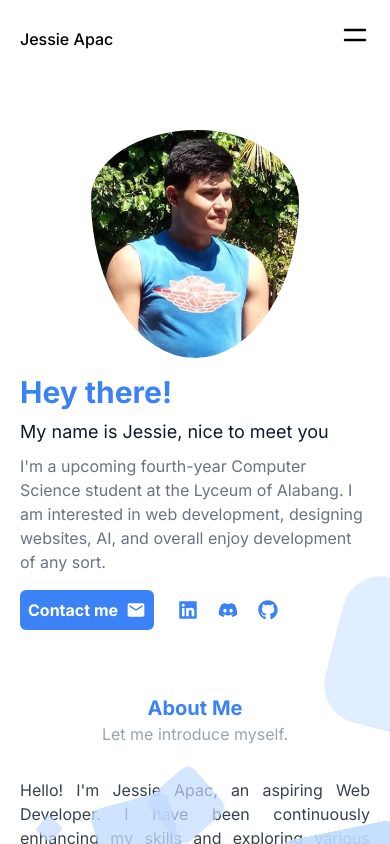
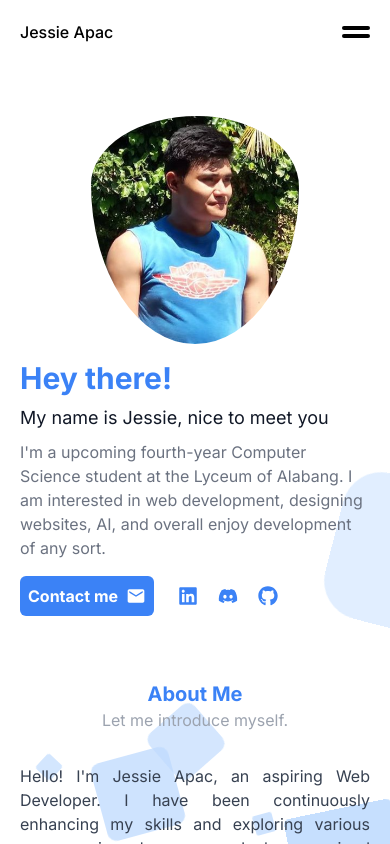
Before and after one commit to BigsizeJ/my-portfolio-website, a React (Vite) app: page / in a window 390 px wide. Shown: the top 844 px of the page. Built offline with nearby package versions, Linux system fonts and the light colour scheme.

Commit message:
fixed hamburger button

```diff
--- a/src/App.tsx
+++ b/src/App.tsx
@@ -8,13 +8,12 @@ import BackgroundAnimation from "./components/BackgroundAnimation";
 const App = () => {
   return (
     <section className="app">
-      <BackgroundAnimation />
-
       <Navbar />
       <Hero />
       <About />
       <Skills />
       <Projects />
+      <BackgroundAnimation />
     </section>
   );
 };
--- a/src/components/About.tsx
+++ b/src/components/About.tsx
@@ -7,7 +7,7 @@ const About = () => {
       <h1 className="section-header">About Me</h1>
       <p className="section-p">Let me introduce myself.</p>
 
-      <div className="mt-8 w-full xl:w-[55vw] text-justify text-gray-700 dark:text-gray-200">
+      <div className="mt-8 w-full xl:w-[55vw] text-justify text-gray-700 dark:text-gray-300">
         <p>
           Hello! I'm Jessie Apac, an aspiring Web Developer. I have been
           continuously enhancing my skills and exploring various programming
--- a/src/components/Hero.tsx
+++ b/src/components/Hero.tsx
@@ -34,10 +34,10 @@ const Hero = () => {
             wrapper="span"
             className="text-3xl md:text-4xl text-blue-500 font-bold"
           />
-          <p className="text-lg lg:text-xl text-gray-900 dark:text-gray-300">
+          <p className="text-lg lg:text-xl text-gray-900 dark:text-gray-200">
             My name is Jessie, nice to meet you
           </p>
-          <p className="text-base text-gray-500 dark:text-gray-400">
+          <p className="text-base text-gray-500 dark:text-gray-300">
             I'm a upcoming fourth-year Computer Science student at the Lyceum of
             Alabang. I am interested in web development, designing websites, AI,
             and overall enjoy development of any sort.
--- a/src/components/Navbar.tsx
+++ b/src/components/Navbar.tsx
@@ -48,8 +48,8 @@ const Navbar = () => {
 
   useEffect(() => {
     return isDark
-      ? document.body.classList.add("dark")
-      : document.body.classList.remove("dark");
+      ? document.querySelector("#root")?.classList.add("dark")
+      : document.querySelector("#root")?.classList.remove("dark");
   }, [isDark]);
 
   const handleLinkClick = (id: string) => {
@@ -93,20 +93,28 @@ const Navbar = () => {
           />
         </div>
       </nav>
-
+      {/*
       <TbMenu
         className="flex md:hidden text-black text-3xl mb-2 z-50 relative"
         onClick={() => setIsNavOpen((prev) => !prev)}
-      />
+      /> */}
 
-      <nav
+      <button
+        className={`hamburger-button ${isNavOpen ? "open" : ""}`}
+        onClick={() => setIsNavOpen((prev) => !prev)}
+      >
+        <span className="line"></span>
+        <span className="line"></span>
+      </button>
+
+      {/* <nav
         className={`${
           isNavOpen
             ? "w-screen h-screen inset-0 m-auto bg-blue-500"
             : "w-20 h-20 bg-transparent rounded-full inset-0 m-auto"
         } gap-x-4  md:hidden fixed   z-20 transition-[width_height_scale] duration-200`}
       >
-        {/* {navlink &&
+        {navlink &&
             navlink.map((link: navlinkType) => (
               <NavLink
                 key={nanoid()}
@@ -118,8 +126,8 @@ const Navbar = () => {
               >
                 {link.label}
               </NavLink>
-            ))} */}
-      </nav>
+            ))}
+      </nav> */}
     </nav>
   );
 };
--- a/src/components/Projects.tsx
+++ b/src/components/Projects.tsx
@@ -2,7 +2,8 @@ const Projects = () => {
   return (
     <section className="w-full flex flex-col items-center mt-20">
       <h1 className="section-header">Projects</h1>
-      <p className="text-gray-400">My side-projects</p>
+      <p className="section-p">My side-projects</p>
+      <div className="grid"></div>
     </section>
   );
 };
--- a/src/components/Skill.tsx
+++ b/src/components/Skill.tsx
@@ -31,7 +31,7 @@ const Skill = ({ skill }: Props) => {
       </div>
       <div className="w-full h-2 bg-blue-200 rounded-full relative">
         <span
-          className=" bg-blue-500 h-2 absolute rounded-full"
+          className=" bg-blue-500 dark:bg-blue-600 h-2 absolute rounded-full"
           style={{ width: `${skill.percent}%` }}
         ></span>
       </div>
--- a/src/components/anim.css
+++ b/src/components/anim.css
@@ -9,18 +9,19 @@
   width: 100%;
   height: 100%;
   overflow: hidden;
+  z-index: -1;
+  @apply bg-white dark:bg-slate-900 transition duration-500;
 }
 
 .circles li {
   position: absolute;
-  display: block;
   list-style: none;
   width: 20px;
   height: 20px;
   animation: animate 25s linear infinite;
   bottom: -150px;
-  @apply bg-blue-200 dark:bg-blue-500;
-  z-index: -20;
+  @apply bg-blue-200 dark:bg-blue-900;
+  z-index: -99999;
 }
 
 .circles li:nth-child(1) {
@@ -106,7 +107,7 @@
   }
 
   100% {
-    transform: translateY(-500px) rotate(720deg);
+    transform: translateY(-700px) rotate(720deg);
     opacity: 0;
     border-radius: 50%;
   }
--- a/src/global.css
+++ b/src/global.css
@@ -7,7 +7,7 @@ body {
 }
 
 .app {
-  @apply dark:bg-slate-900 px-5 py-3 lg:px-[10rem]
+  @apply px-5 py-3 lg:px-[10rem]
   xl:px-[15rem] lg:py-[.5rem] font-Inter transition duration-500 relative;
 }
 
@@ -28,3 +28,18 @@ body {
 .skill-header {
   @apply dark:text-gray-200 flex items-center gap-x-3 font-bold text-base  md:text-xl;
 }
+
+.hamburger-button {
+  @apply flex flex-col justify-between bg-gray-200  h-3 items-center  bg-transparent border-0 cursor-pointer transition-transform duration-300;
+}
+
+.hamburger-button span {
+  @apply rounded-full w-7 h-1 bg-black dark:bg-gray-200 transition-transform duration-300;
+}
+
+.hamburger-button.open span:first-child {
+  @apply transform rotate-45 translate-y-1;
+}
+.hamburger-button.open span:last-child {
+  @apply transform -rotate-45 translate-y-[-4px];
+}
```
